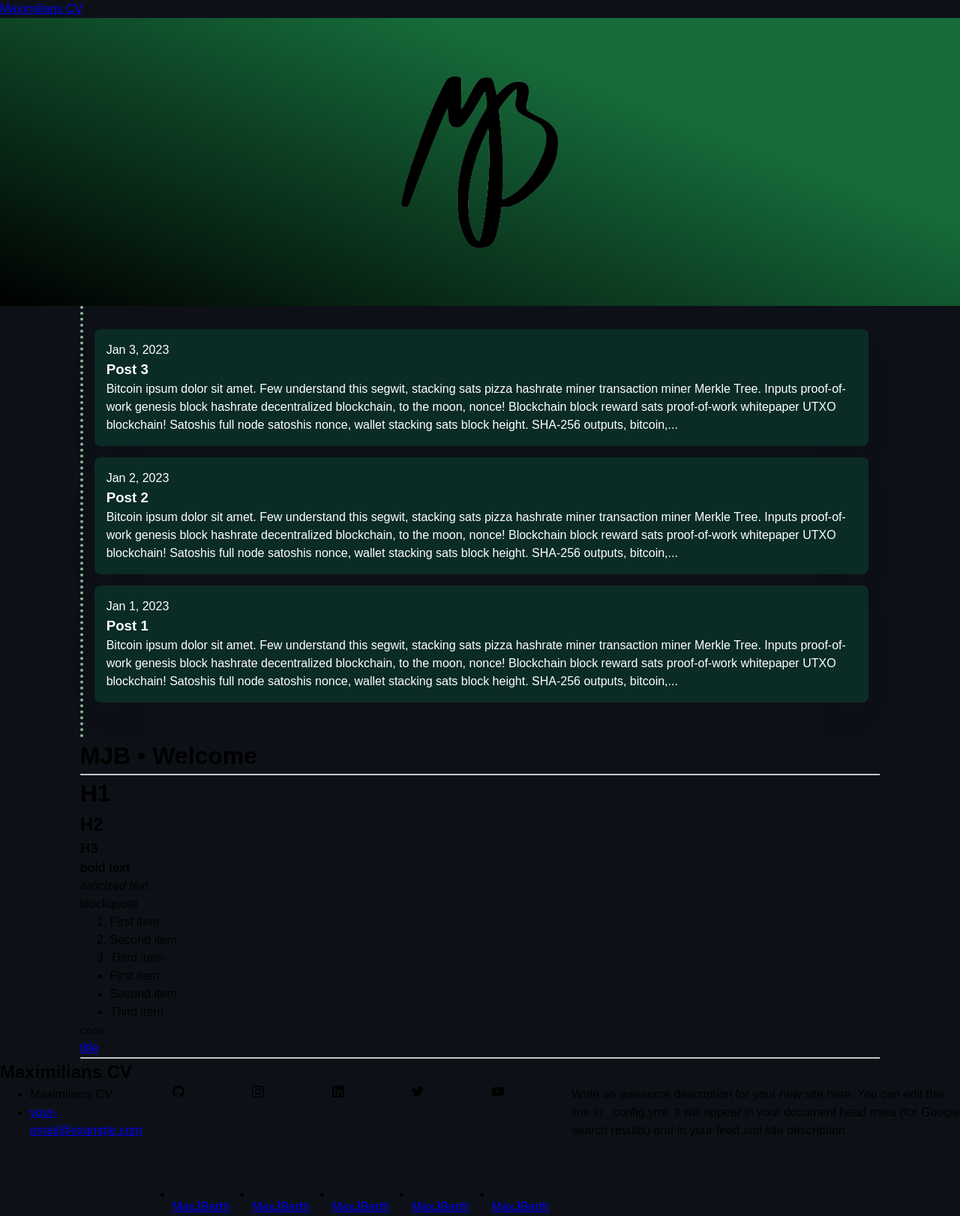
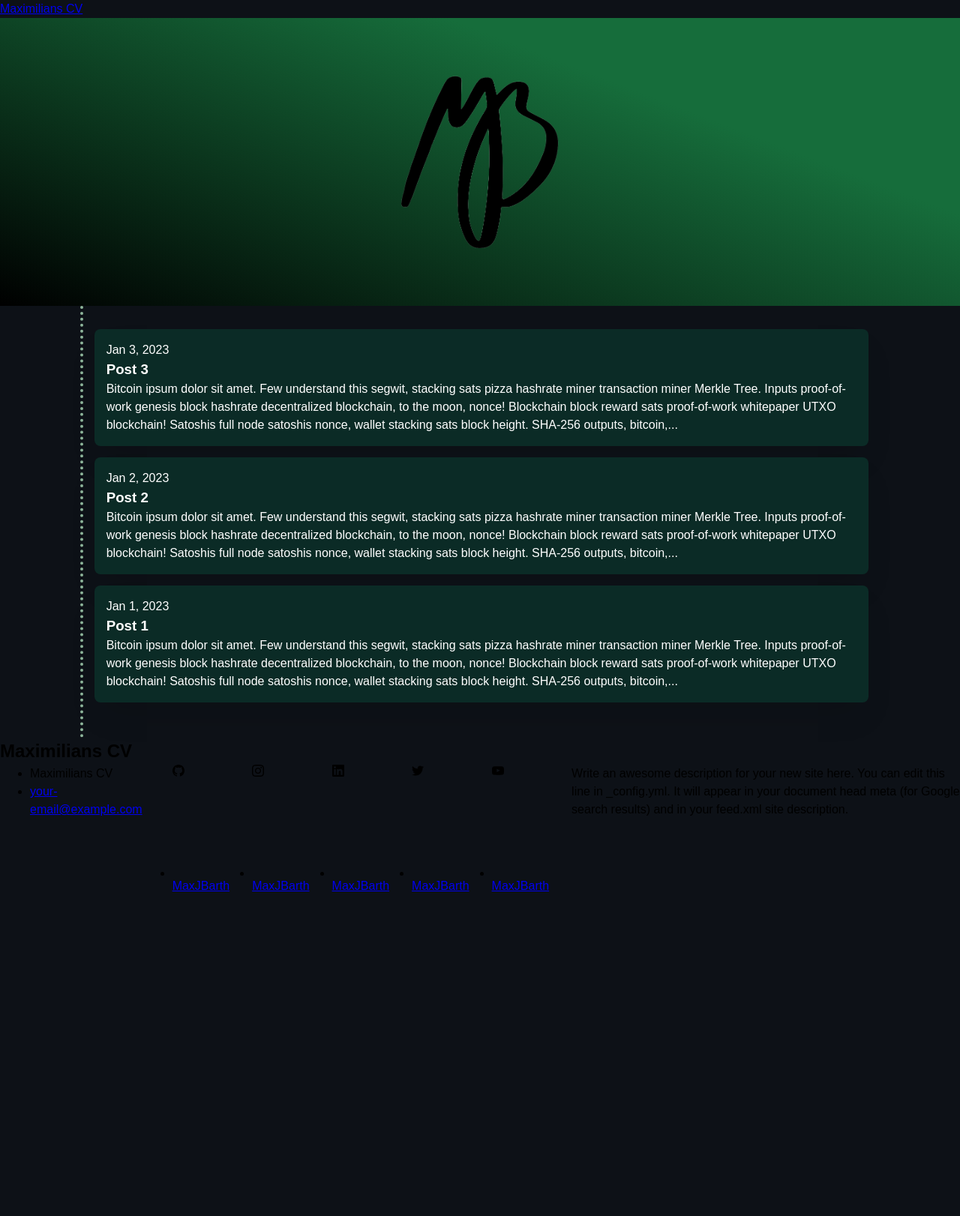
Before and after one commit to MaxJBarth/MaxJBarth.github.io, a Jekyll site: the page built from index.markdown, in a window 1280 px wide. Shown: the whole page at 75% size. Built offline with Jekyll 4.4.1, drawn with Linux system fonts in a browser that asks for light colours; after the commit the page ends 1194 px from its top, so only the background shows below that.

Commit message:
cleaned default layout

```diff
--- a/_layouts/default.html
+++ b/_layouts/default.html
@@ -6,8 +6,6 @@
   <body>
 
     {%- include header.html -%}
-    {%- include logo.html -%}
-    {%- include timeline.html -%}
 
     <main class="page-content" aria-label="Content">
       <div class="wrapper">
--- a/_layouts/home.html
+++ b/_layouts/home.html
@@ -3,9 +3,9 @@
 ---
 
 <div class="home">
-  {%- if page.title -%}
-    <h1 class="page-heading">{{ page.title }}</h1>
-  {%- endif -%}
+
+  {%- include logo.html -%}
+  {%- include timeline.html -%}
 
   {{ content }}
 
--- a/_sass/base.scss
+++ b/_sass/base.scss
@@ -56,6 +56,10 @@
   font-family: sans-serif;
 }
 
+body{
+
+}
+
 // Import partials.
 @import
   "grid",
--- a/_sass/grid.scss
+++ b/_sass/grid.scss
@@ -1,20 +1,17 @@
 // Define grid
-body{
+.home{
   display: grid;
   grid-template-columns: 1fr 10fr 1fr;
-  grid-template-rows: 1fr 1fr 1fr;
   grid-template-areas:
-    "header header header"
     "logo logo logo"
     ". timeline ."
-    ". main ."
-    "footer footer footer";
+    ". main .";
 }
 
 header{
   grid-area: header;
 }
-section.logo{
+.logo{
   grid-area: logo;
 }
 .timeline{
--- a/index.markdown
+++ b/index.markdown
@@ -1,33 +1,4 @@
 ---
-# Feel free to add content and custom Front Matter to this file.
-# To modify the layout, see https://jekyllrb.com/docs/themes/#overriding-theme-defaults
-
 layout: home
 title: MJB • Welcome
 ---
-
----
-
-# H1
-## H2
-### H3
-
-**bold text**
-
-*italicized text*
-
-> blockquote
-
-1. First item
-2. Second item
-3. Third item
-
-- First item
-- Second item
-- Third item
-
-`code`
-
-[title](https://www.example.com)
-
----
```
